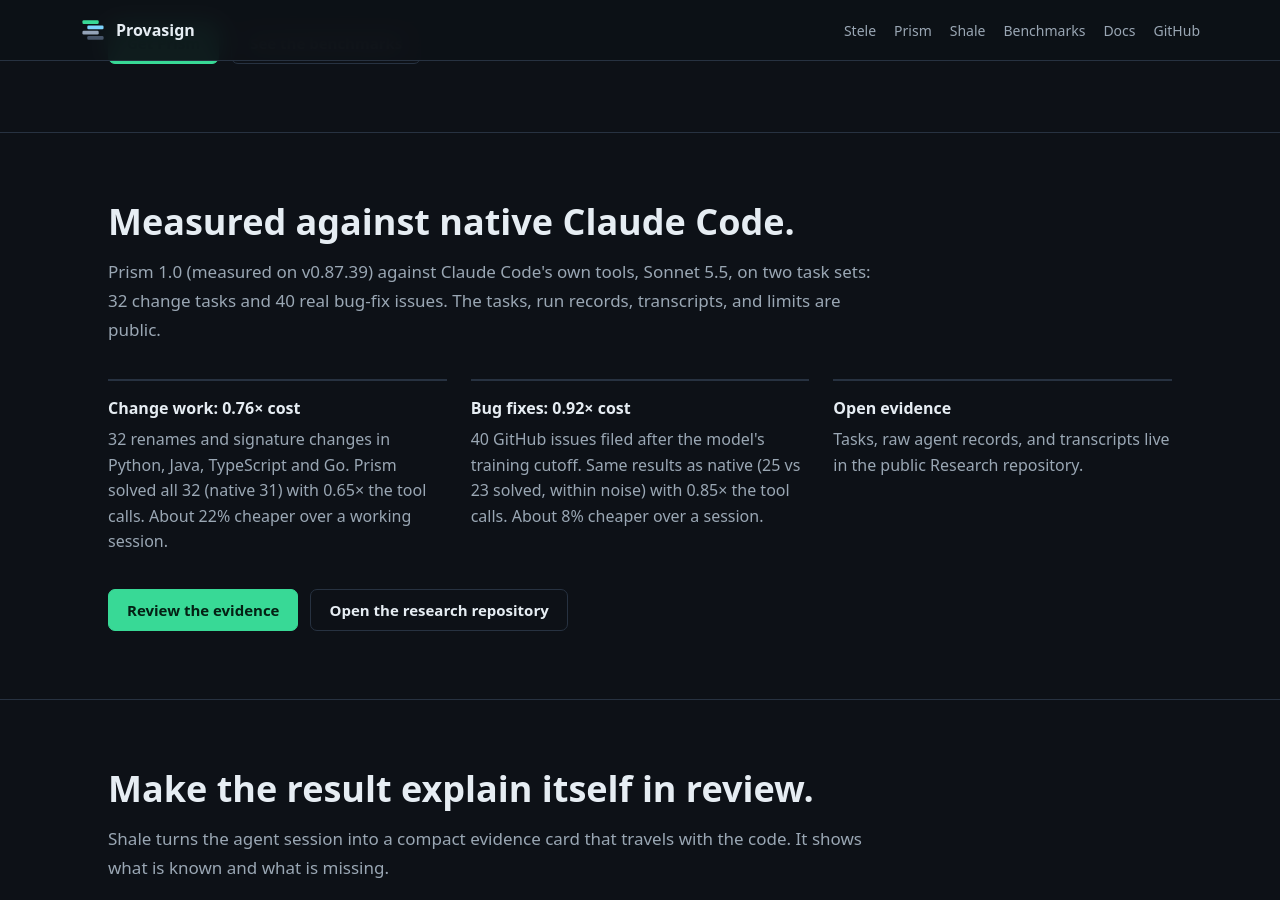
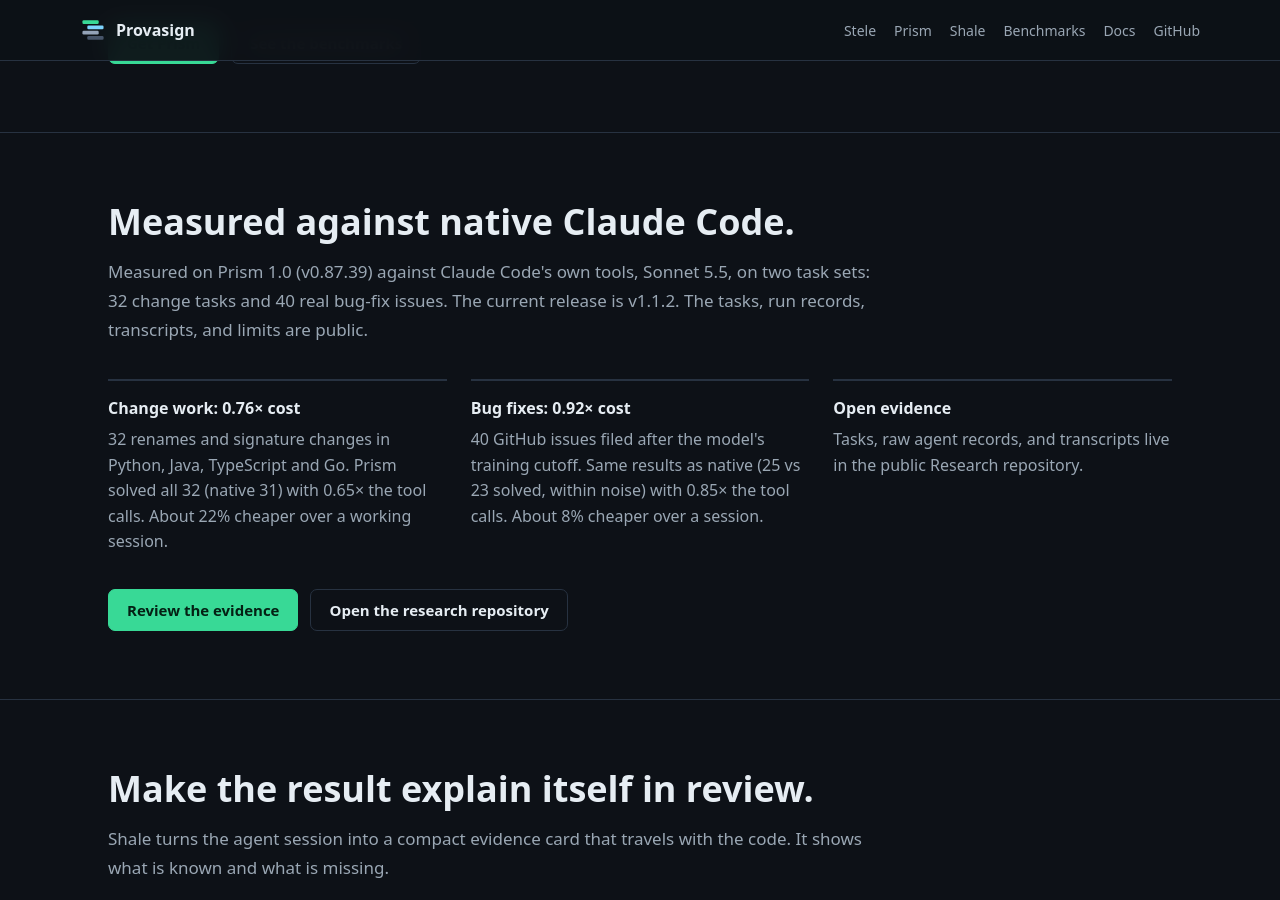
Before and after one commit to provasign/provasign.github.io, a Jekyll site: the page built from index.html, in a window 1280 px wide and 900 px high, scrolled down 3299 px. Built offline with Jekyll 4.4.1, drawn with Linux system fonts in a browser that asks for light colours; some of the changed text lies outside the part shown.

Commit message:
Prism at v1.1: the home card and the pinned install name the current release
The benchmark lead says what was measured (Prism 1.0, v0.87.39) and names
the current release beside it.

Co-Authored-By: Claude <noreply@anthropic.com>
Claude-Session: https://claude.ai/code/session_015ceFkT3L9r6DjrURsnF1as

```diff
--- a/index.html
+++ b/index.html
@@ -148,7 +148,7 @@ layout: null
             </div>
           </article>
           <article class="product prism">
-            <span class="tag">before the edit · v1.0</span>
+            <span class="tag">before the edit · v1.1</span>
             <h3>Prism</h3>
             <p class="asks">Did it change everything it had to?</p>
             <p>Every caller, override, implementation and test a change affects, resolved by the language's own compiler, not grep. Prism answers; the agent edits.</p>
@@ -296,7 +296,7 @@ completeness: <span class="green">closed</span> (compiler-backed go)
     <section class="section">
       <div class="wrap">
         <h2 class="section-title">Measured against native Claude Code.</h2>
-        <p class="section-lead">Prism 1.0 (measured on v0.87.39) against Claude Code's own tools, Sonnet 5.5, on two task sets: 32 change tasks and 40 real bug-fix issues. The tasks, run records, transcripts, and limits are public.</p>
+        <p class="section-lead">Measured on Prism 1.0 (v0.87.39) against Claude Code's own tools, Sonnet 5.5, on two task sets: 32 change tasks and 40 real bug-fix issues. The current release is v1.1.2. The tasks, run records, transcripts, and limits are public.</p>
         <div class="principles">
           <div class="principle"><strong>Change work: 0.76× cost</strong><p>32 renames and signature changes in Python, Java, TypeScript and Go. Prism solved all 32 (native 31) with 0.65× the tool calls. About 22% cheaper over a working session.</p></div>
           <div class="principle"><strong>Bug fixes: 0.92× cost</strong><p>40 GitHub issues filed after the model's training cutoff. Same results as native (25 vs 23 solved, within noise) with 0.85× the tool calls. About 8% cheaper over a session.</p></div>
```
Also changed, not shown: prism.md (+1 -1 lines).
